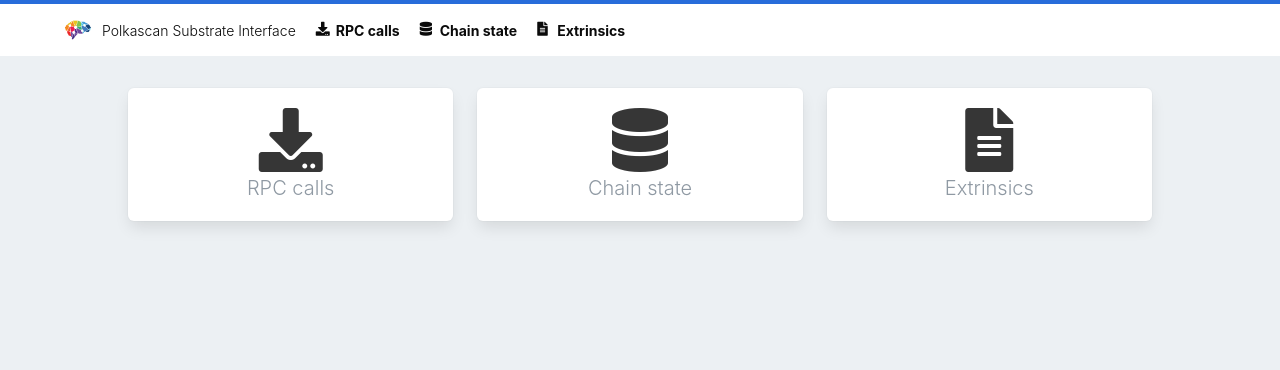
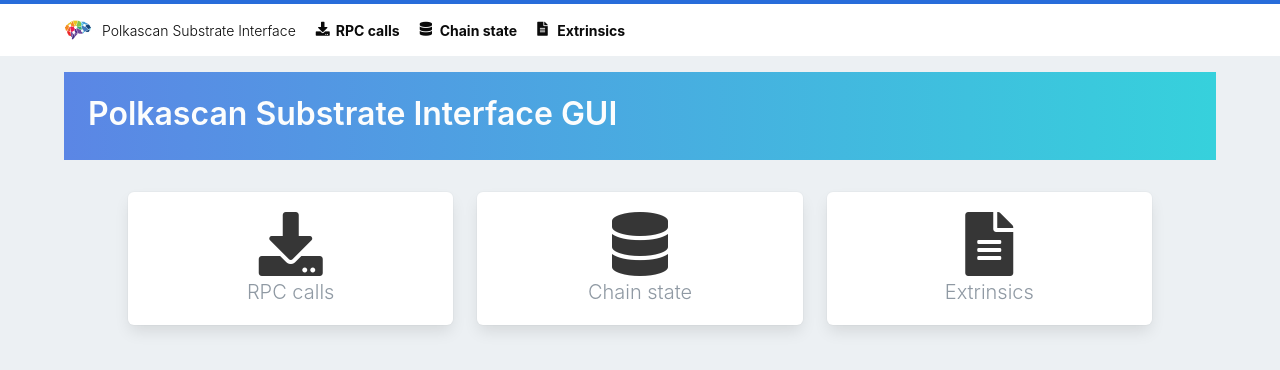
Before and after one commit to polkascan/substrate-interface-gui, an Angular app: page / in a window 1280 px wide. Shown: the top 370 px of the page. Built offline with nearby package versions, Linux system fonts and the light colour scheme.

Commit message:
Added banner for home component

```diff
--- a/src/app/pages/home/home.component.html
+++ b/src/app/pages/home/home.component.html
@@ -1,3 +1,15 @@
+  <section class="hero is-info welcome is-small">
+      <div class="hero-body">
+          <div class="container">
+              <h1 class="title">
+                  Polkascan Substrate Interface GUI
+              </h1>
+              <h2 class="subtitle">
+
+              </h2>
+          </div>
+      </div>
+  </section>
   <section class="info-tiles">
       <div class="tile is-ancestor has-text-centered">
 
```
Lines whose indentation alone changed are shown as unchanged.
